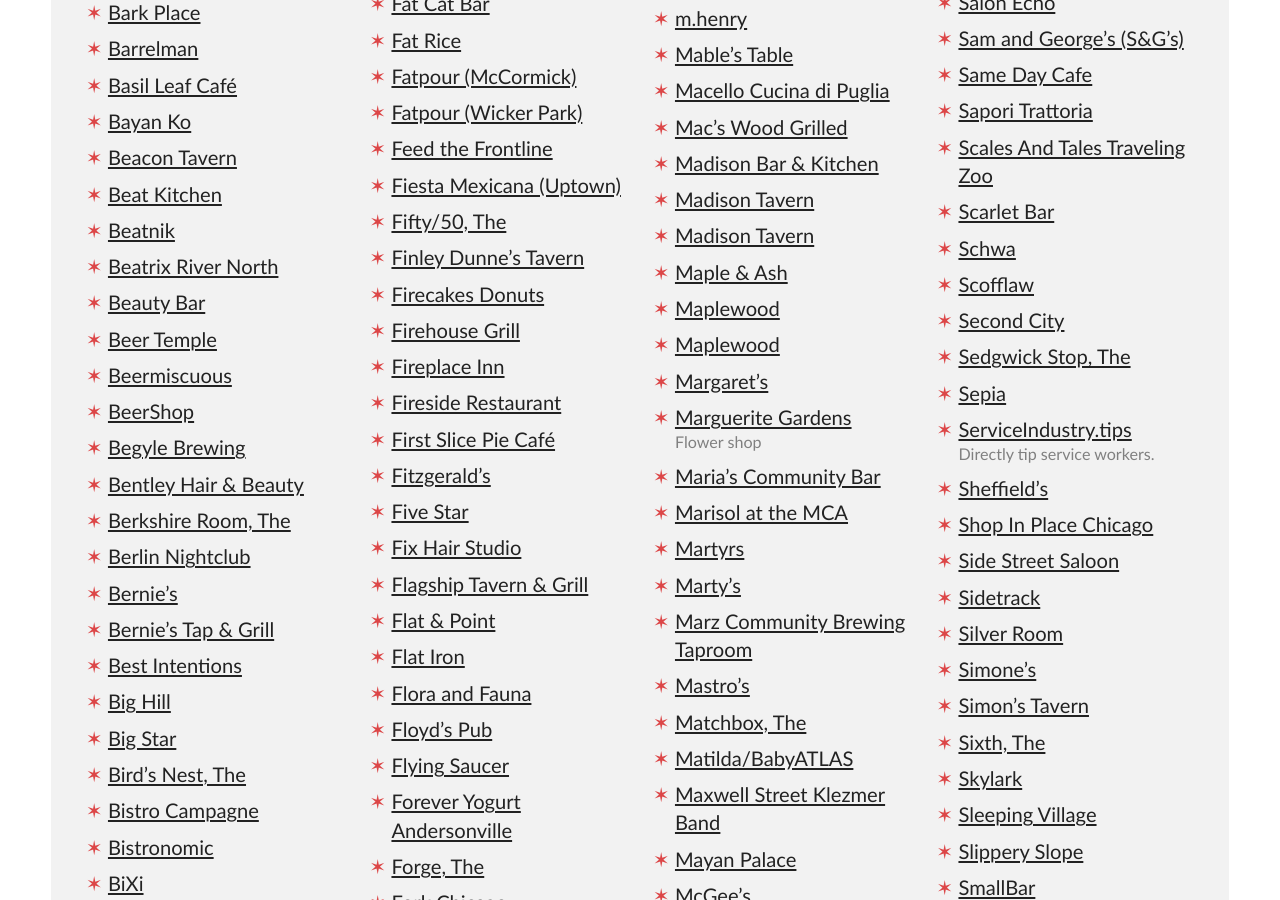
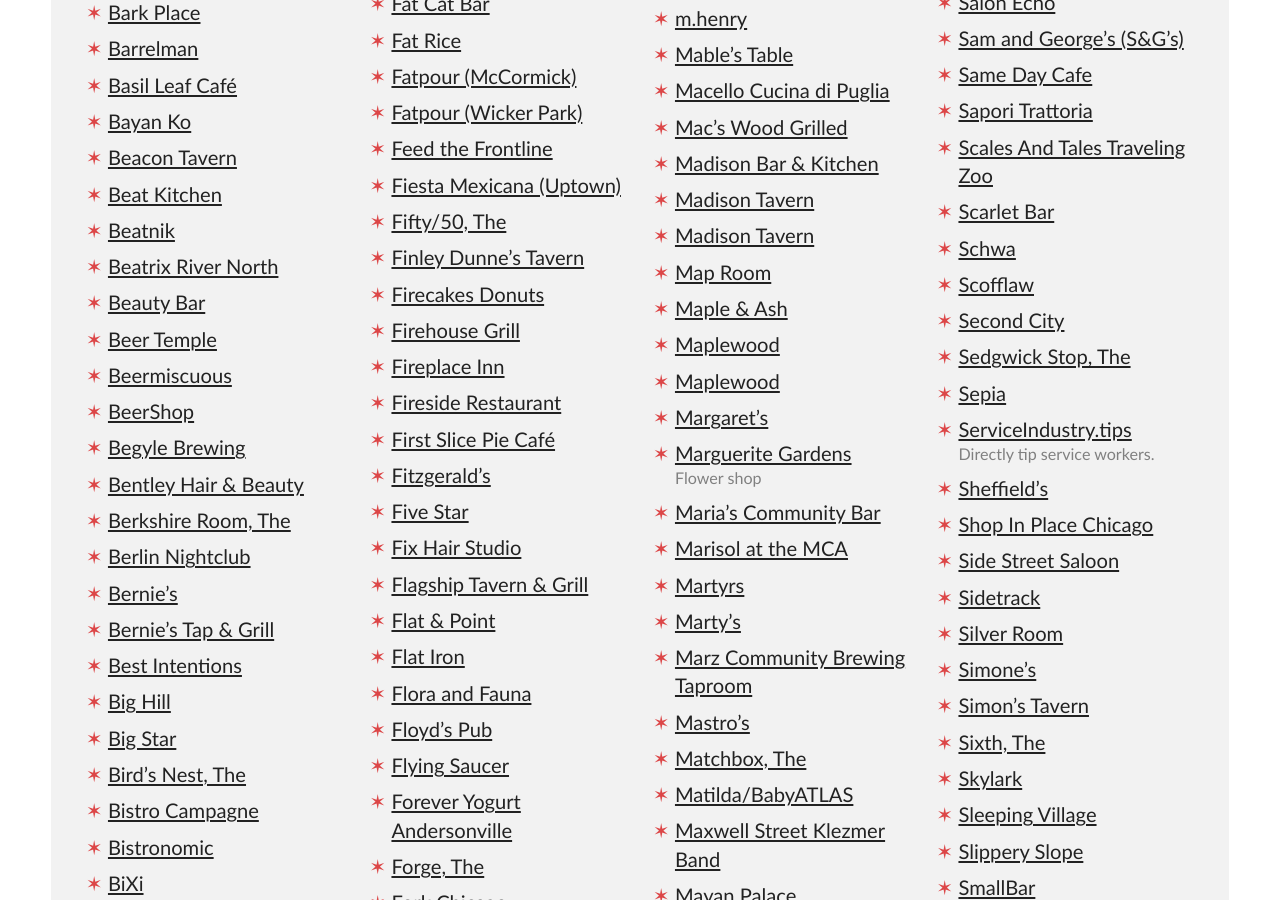
Before and after one commit to spencertweedy/chicagoservicerelief, a Jekyll site: the page built from index.html, in a window 1280 px wide and 900 px high, scrolled down 2523 px. Built offline with Jekyll 4.4.1, drawn with Linux system fonts in a browser that asks for light colours.

Commit message:
add map room

```diff
--- a/_data/establishments.yml
+++ b/_data/establishments.yml
@@ -2350,3 +2350,6 @@
 - title: Gabby Lord’s Resource List
   url: https://omglord.com/COVID-19
   type: resource-list
+- title: Map Room
+  url: https://www.gofundme.com/f/e3audb-map-room-staff-relief-fund
+  type: bar
```
